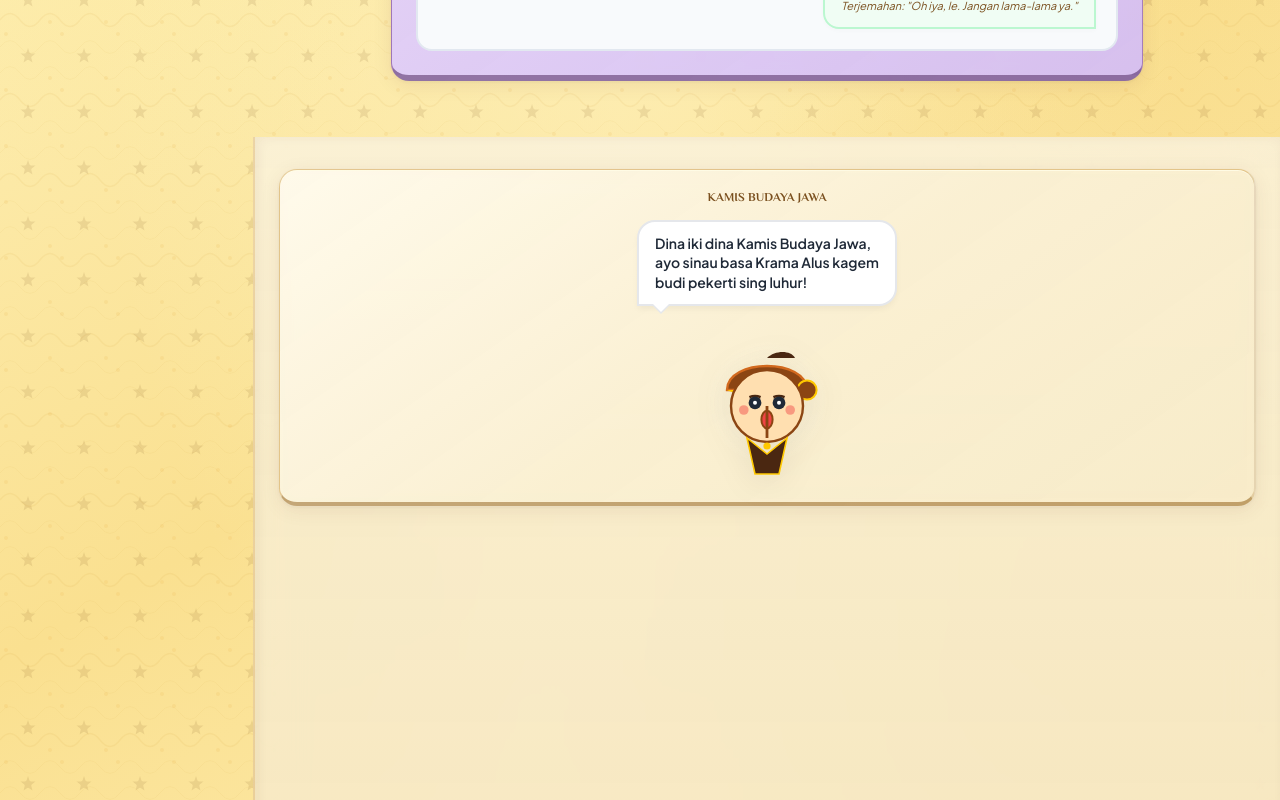
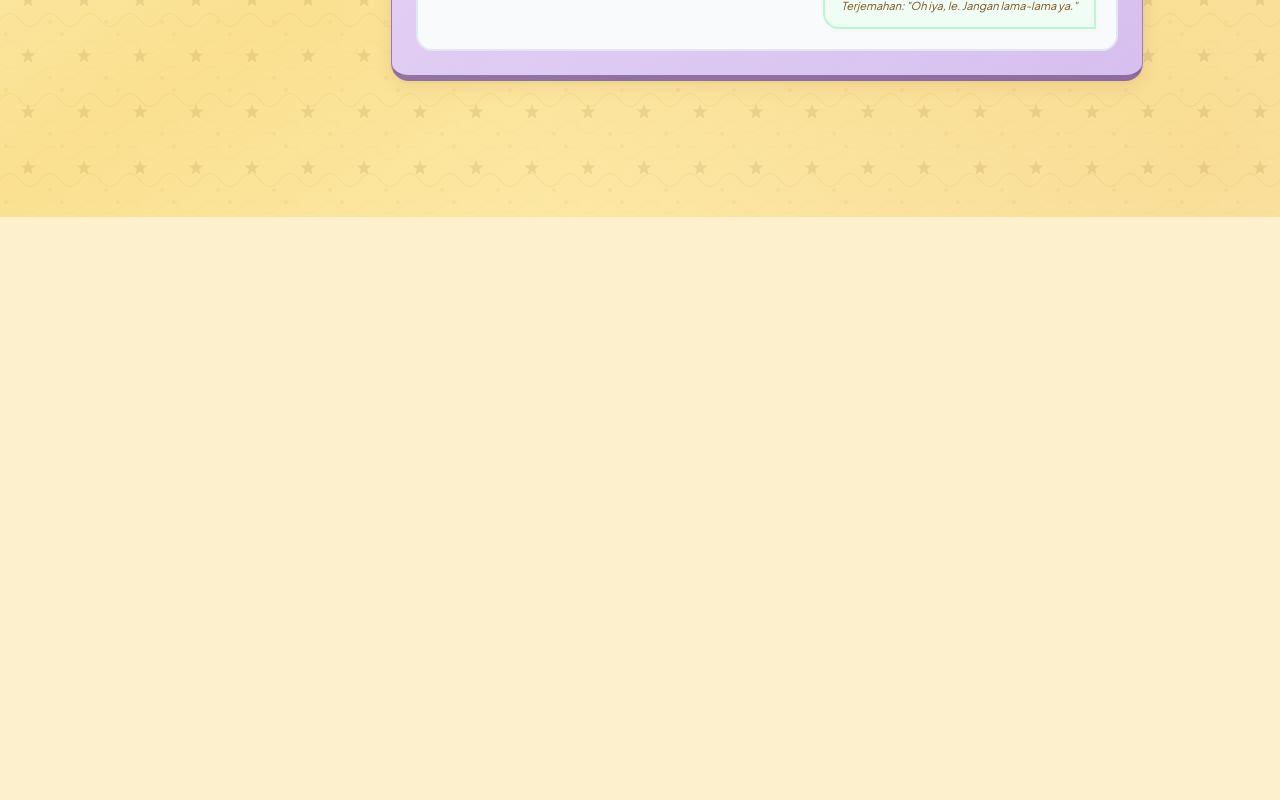
Before and after one commit to samueldomatius/Sawugaling, a Next.js app: page /kamis in a window 1280 px wide. Shown: the part 980-1780 px from the top of the page. After the commit the page ends 1197 px from the top, so only its background shows below. Built offline with nearby package versions, Linux system fonts and the light colour scheme.

Commit message:
Fix mobile layout glitch where desktop sidebar renders over content

```diff
--- a/src/app/globals.css
+++ b/src/app/globals.css
@@ -969,7 +969,7 @@ p, li, span, input, textarea, select {
   }
 
   .right-sidebar {
-    display: none; /* Hide sidebar elements because info is relocated inside profile page tabs */
+    display: none !important; /* Hide sidebar elements because info is relocated inside profile page tabs */
   }
 
   .content-area {
```
Also changed, not shown: src/app/page.tsx (+0 -7 lines).
